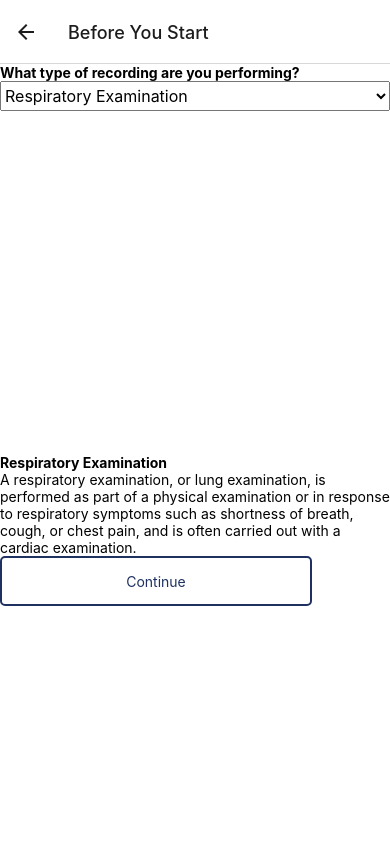
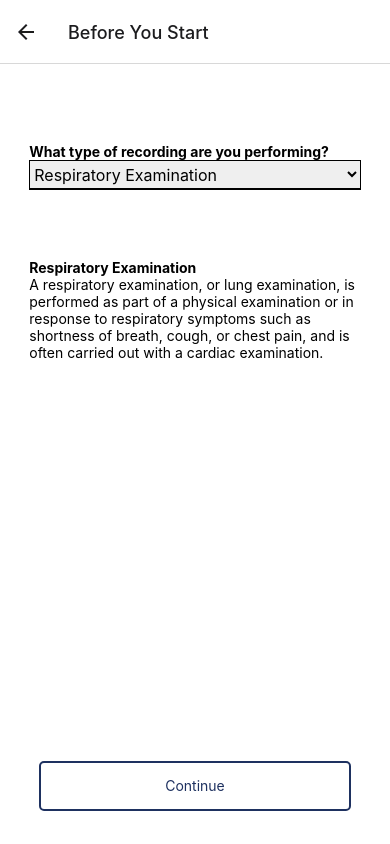
Before and after one commit to tyleralgigi/SmartStethoscope, a React Native app in the folder React-Native/: screen /recordingInsructions in a window 390 px wide. Built offline with nearby package versions, Linux system fonts and the light colour scheme; no server answers.

Commit message:
visual update

```diff
--- a/React-Native/src/views/recordingInsructions.js
+++ b/React-Native/src/views/recordingInsructions.js
@@ -1,54 +1,87 @@
 import { StatusBar } from 'expo-status-bar';
 import React, { useState } from 'react';
-import { Picker, StyleSheet, Text, View } from 'react-native';
+import { Picker, StyleSheet, Text, View, Image } from 'react-native';
 import InvertedButton from '../components/InvertedButton';
 import { useStore } from '../other/js/appStore';
 
 export default function recordingInsructions({ navigation }) {
     const setType = useStore(state => state.setType)
     const [selectedValue, setSelectedValue] = useState("Respiratory Examination");
+
     return (
         <View style={styles.container}>
-            <View style={{flex: 1, width:"100%"}}>
-                <Text style={{
-                    fontWeight:'bold'
-                }}>What type of recording are you performing?</Text>
+            <View style={styles.top}>
+
+
+                <View style={{width:"85%", paddingTop:10}}>
+                    <Text style={{
+                        fontWeight:'bold'
+                    }}>What type of recording are you performing?</Text>
+                </View>
+                <View style={{ height: 30, width: '85%', borderColor: 'black', borderBottomWidth: 1 }}>
                 <Picker
-                    selectedValue={selectedValue}
-                    style={{ height: 30, width: '100%' }}
-                    onValueChange={(itemValue, itemIndex) => {
-                        setType(itemValue)
-                        setSelectedValue(itemValue)}}
-                >
-                    <Picker.Item label="Respiratory Examination" value="Respiratory Examination" />
-                    <Picker.Item label="Cardiac Examination" value="Cardiac Examination" />
-                </Picker>
+                        selectedValue={selectedValue}
+                        style={{ height: 30, width: '100%', borderColor: 'black', borderBottomWidth: 1 }}
+                        onValueChange={(itemValue, itemIndex) => {
+                            setType(itemValue)
+                            setSelectedValue(itemValue)}}
+                    >
+                        <Picker.Item label="Respiratory Examination" value="Respiratory Examination" />
+                        <Picker.Item label="Cardiac Examination" value="Cardiac Examination" />
+                    </Picker>
+                </View>
+
             </View>
 
-        <View style={{flex: 1, width:"100%"}}>
-            {selectedValue=="Respiratory Examination"?(
-                <View>
-                     <Text style={{
-                        fontWeight:'bold'
-                    }}>Respiratory Examination</Text>
-                    <Text>A respiratory examination, or lung examination, is performed as part of a physical examination or in response to respiratory symptoms such as shortness of breath, cough, or chest pain, and is often carried out with a cardiac examination.</Text>
 
-                    <InvertedButton text='Continue' onPress={() => { navigation.navigate('respiratoryRecordingScreen')}}/>
+            <View style={styles.bottom}>
+
+                <View style={{height:"20%", width: '85%'}}>
+                {selectedValue=="Respiratory Examination"?(
+                    <View>
+                        <Text style={{
+                            fontWeight:'bold'
+                        }}>Respiratory Examination</Text>
+                        <Text>A respiratory examination, or lung examination, is performed as part of a physical examination or in response to respiratory symptoms such as shortness of breath, cough, or chest pain, and is often carried out with a cardiac examination.</Text>
+
+                    </View>
+                ):(
+                    <View>
+                        <Text style={{
+                            fontWeight:'bold'
+                        }}>Cardiac Examination</Text>
+                        <Text>A cardiac examination, also precordial exam, is performed as part of a physical examination, or when a patient presents with chest pain suggestive of a cardiovascular pathology. </Text>
+
+                    </View>
+
+                ) }
                 </View>
-            ):(
-                <View>
-                    <Text style={{
-                        fontWeight:'bold'
-                    }}>Cardiac Examination</Text>
-                    <Text>A cardiac examination, also precordial exam, is performed as part of a physical examination, or when a patient presents with chest pain suggestive of a cardiovascular pathology. </Text>
-                    <InvertedButton text='Continue' onPress={() => { navigation.navigate('cardiacRecordingScreen')}}/>
+                <View style={{height:"60%", width: '85%'}}>
+                {selectedValue=="Respiratory Examination"?(
+                    <View>
+
+                    </View>
+                ):(
+                    <View>
+                    </View>
+
+                ) }
                 </View>
+                <View style={{height:"20%", width: '85%', alignItems: 'center',justifyContent: 'center',}}>
+                {selectedValue=="Respiratory Examination"?(
+                    <View>
+                        <InvertedButton text='Continue' onPress={() => { navigation.navigate('respiratoryRecordingScreen')}}/>
+                    </View>
+                ):(
+                    <View>
+                        <InvertedButton text='Continue' onPress={() => { navigation.navigate('cardiacRecordingScreen')}}/>
+                    </View>
 
-            ) }
-
+                ) }
+                </View>
             </View>
-        <StatusBar style="auto" />
-    </View>
+            <StatusBar style="auto" />
+        </View>
     );
 }
 
@@ -62,8 +95,7 @@ const styles = StyleSheet.create({
     body: {
         flex: 1,
         width: '100%',
-        alignItems: 'center',
-        justifyContent: 'center'
+        alignItems: 'center'
     },
     mainView25: {
         flex: 1,
@@ -92,5 +124,66 @@ const styles = StyleSheet.create({
         borderBottomWidth: 1,
         paddingTop: 10,
         paddingLeft: 5
-    }
+    },
+    top:{
+        flex: 1,
+        width: "100%",
+        alignItems: 'center',
+        justifyContent: 'center',
+      },
+      image:{
+        resizeMode: 'center',
+
+      },
+      middle:{
+        alignItems: 'center',
+        justifyContent: 'center',
+        flex: 3,
+        width: "100%"
+      },
+      bottom:{
+        flex: 3,
+        width: "100%",
+        alignItems: 'center',
+        justifyContent: 'center',
+      },
 });
+
+/*<View style={{flex: 1, width:"100%"}}>
+                <Text style={{
+                    fontWeight:'bold'
+                }}>What type of recording are you performing?</Text>
+                <Picker
+                    selectedValue={selectedValue}
+                    style={{ height: 30, width: '100%' }}
+                    onValueChange={(itemValue, itemIndex) => {
+                        setType(itemValue)
+                        setSelectedValue(itemValue)}}
+                >
+                    <Picker.Item label="Respiratory Examination" value="Respiratory Examination" />
+                    <Picker.Item label="Cardiac Examination" value="Cardiac Examination" />
+                </Picker>
+            </View>
+
+            <View style={{flex: 1, width:"100%"}}>
+            {selectedValue=="Respiratory Examination"?(
+                <View>
+                     <Text style={{
+                        fontWeight:'bold'
+                    }}>Respiratory Examination</Text>
+                    <Text>A respiratory examination, or lung examination, is performed as part of a physical examination or in response to respiratory symptoms such as shortness of breath, cough, or chest pain, and is often carried out with a cardiac examination.</Text>
+
+                    <InvertedButton text='Continue' onPress={() => { navigation.navigate('respiratoryRecordingScreen')}}/>
+                </View>
+            ):(
+                <View>
+                    <Text style={{
+                        fontWeight:'bold'
+                    }}>Cardiac Examination</Text>
+                    <Text>A cardiac examination, also precordial exam, is performed as part of a physical examination, or when a patient presents with chest pain suggestive of a cardiovascular pathology. </Text>
+                    <InvertedButton text='Continue' onPress={() => { navigation.navigate('cardiacRecordingScreen')}}/>
+                </View>
+
+            ) }
+
+            </View>*/
```
